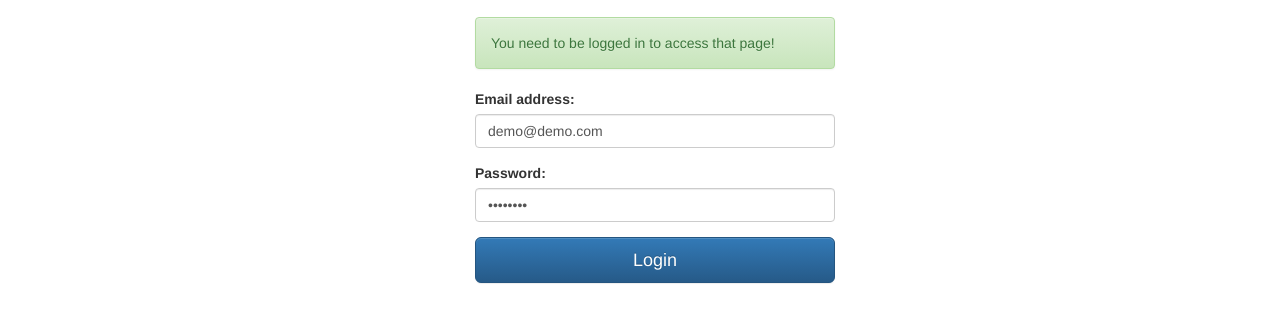
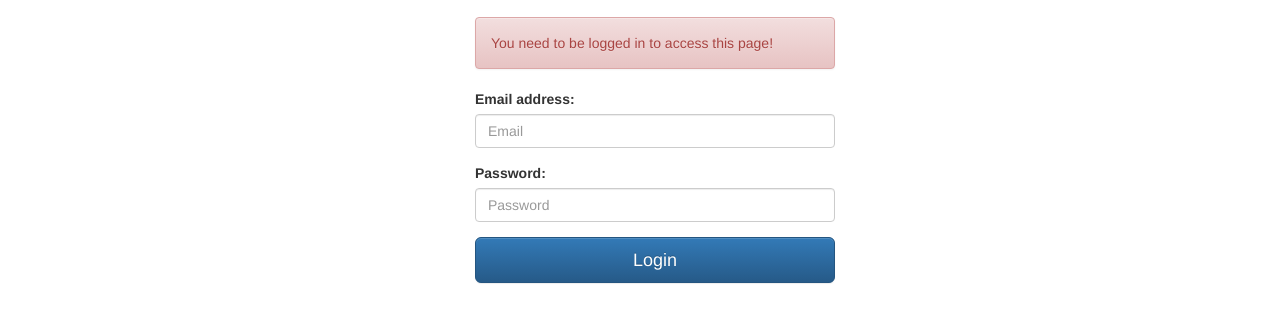
Before and after one commit to edwardvalerio/cellphonelist, a website: page public/index.html at #!/home/login in a window 1280 px wide. Both pictures are taken after a click on the link "Cellphone Directory". Shown: the part 175-498 px from the top of the page. Drawn offline with nearby package versions, Linux system fonts and the light colour scheme.

Commit message:
Openshift Custom login messages for login pages

```diff
--- a/public/controller/main.js
+++ b/public/controller/main.js
@@ -7,7 +7,8 @@ app.run(function ($state, $rootScope) {
         switch (error) {
             case 'not_logged':
                 $state.go('root.login', {
-                    loginMsg: 'You need to be logged in to access that page!'
+                    loginErr: 'You need to be logged in to access this page!',
+                    loginMsg: null
                 });
         }
     });
@@ -34,7 +35,13 @@ app.factory('Auth', function ($http, $q, $timeout, $state, $rootScope, $window,
             $state.go('root.main');
             $rootScope.$broadcast('user:logged', profile);
         }).catch(function (err) {
-            console.log(err)
+            console.log(err.data.message);
+
+            $state.go('root.login', {
+            loginErr: err.data.message,
+            loginMsg: null
+            });
+
         });
     }
 
@@ -126,7 +133,8 @@ app.config(function ($stateProvider, $urlRouterProvider) {
     }).state('root.login', {
         url: '/login',
         params: {
-            loginMsg: null
+            loginMsg: null,
+            loginErr: null
         },
         views: {
             'content': {
@@ -283,9 +291,10 @@ app.controller('cellphones', function ($scope, $http) {
 
 
 app.controller('login', function ($scope, $http, Auth, $stateParams, $state) {
-    $scope.customError = $stateParams.loginMsg; /* or $state.params.loginError */
-    $scope.email = 'demo@demo.com';
-    $scope.password = 'demo0606';
+    $scope.customMsg = $stateParams.loginMsg; /* or $state.params.loginError */
+    $scope.customErr = $stateParams.loginErr;
+    $scope.email = '';
+    $scope.password = '';
     $scope.loginuser = function () {
         Auth.login($scope.email, $scope.password);
     }
--- a/public/views/login.html
+++ b/public/views/login.html
@@ -4,7 +4,8 @@
             <div class="page-header">
                 <h1>Login</h1>
             </div>
-            <div id="customError" ng-show="customError" class="alert alert-success"> {{ customError }} </div>
+            <div id="customMsg" ng-show="customMsg" class="alert alert-success"> {{ customMsg }} </div>
+             <div id="customErr" ng-show="customErr" class="alert alert-danger"> {{ customErr }} </div>
             <form ng-submit="loginuser()" name="login">
                 <div class="form-group"> <label for="email">Email address:</label> <input type="text" ng-model="email" placeholder="Email" id="email" required class="form-control" /> </div>
                 <div class="form-group"> <label for="pwd">Password:</label> <input type="password" ng-model="password" placeholder="Password" required class="form-control" id="pwd"> </div> <button type="submit" class="btn btn-primary btn-lg btn-block">Login</button> </form>
```
